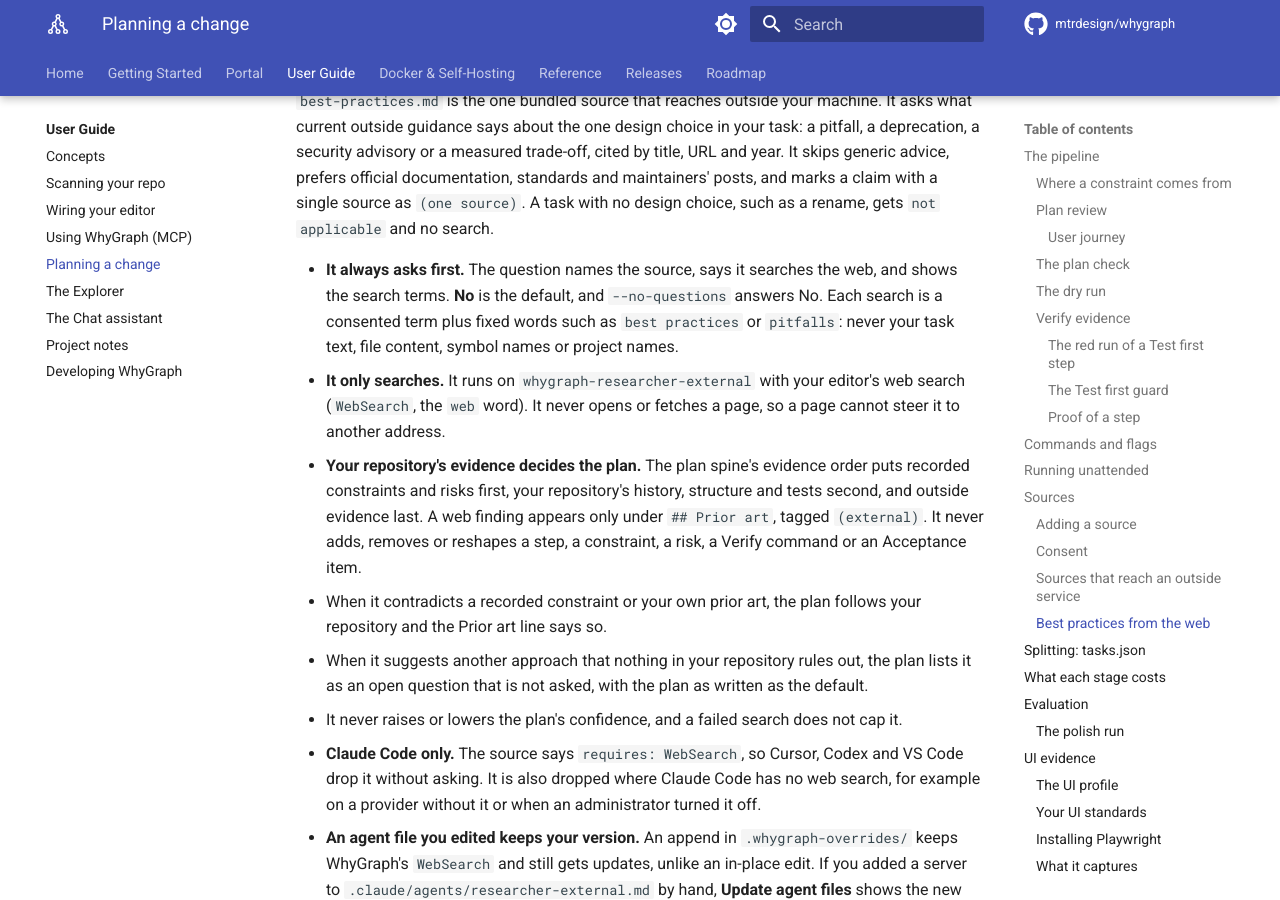
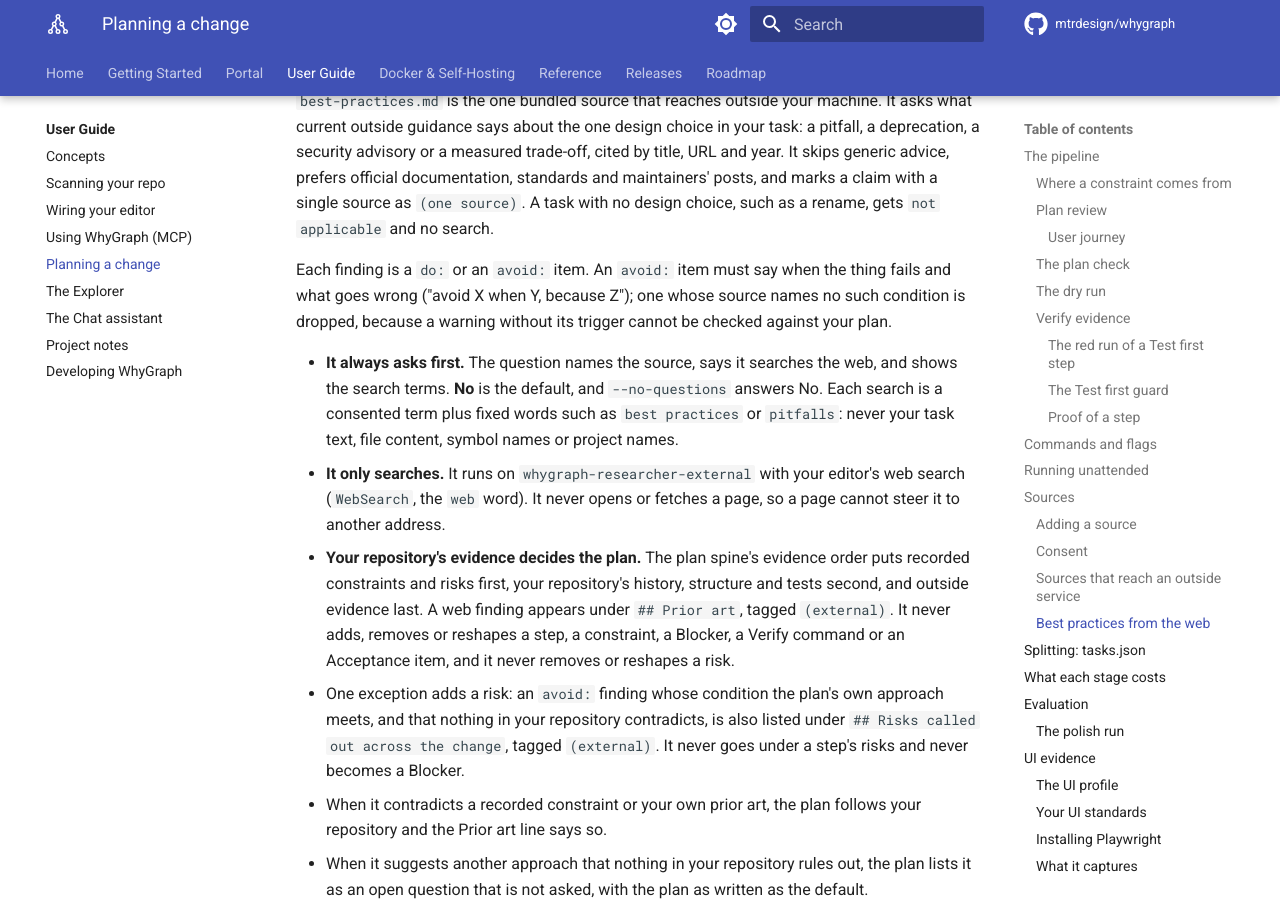
Before and after one commit to mtrdesign/whygraph, an MkDocs documentation site: the page built from docs/guide/planning.md, in a window 1280 px wide and 900 px high, scrolled down 20194 px. Built offline with MkDocs 1.6.1 and Material for MkDocs 9.7.7, drawn with Linux system fonts in a browser that asks for light colours; comment, search, counter and statistics services are not loaded.

Commit message:
Let an outside pitfall the plan walks into reach the risks (#120)
The best-practices source reports each finding as do: or avoid:, and an
avoid: item must name the condition under which it fails. When the plan's
own approach meets that condition and no recorded constraint or prior art
contradicts it, the synthesizer also lists it under Risks called out
across the change, tagged (external). It still never changes a step,
never goes under a step's Risks and never makes a Blocker.

Mirrored in all four agent trees; the spine's evidence order, the
planning guide and the unreleased notes say so.

```diff
--- a/docs/guide/planning.md
+++ b/docs/guide/planning.md
@@ -677,6 +677,10 @@ advisory or a measured trade-off, cited by title, URL and year. It skips generic
 official documentation, standards and maintainers' posts, and marks a claim with a single source as
 `(one source)`. A task with no design choice, such as a rename, gets `not applicable` and no search.
 
+Each finding is a `do:` or an `avoid:` item. An `avoid:` item must say when the thing fails and what
+goes wrong ("avoid X when Y, because Z"); one whose source names no such condition is dropped, because
+a warning without its trigger cannot be checked against your plan.
+
 - **It always asks first.** The question names the source, says it searches the web, and shows the
   search terms. **No** is the default, and `--no-questions` answers No. Each search is a consented term
   plus fixed words such as `best practices` or `pitfalls`: never your task text, file content, symbol
@@ -686,8 +690,13 @@ official documentation, standards and maintainers' posts, and marks a claim with
   address.
 - **Your repository's evidence decides the plan.** The plan spine's evidence order puts recorded
   constraints and risks first, your repository's history, structure and tests second, and outside
-  evidence last. A web finding appears only under `## Prior art`, tagged `(external)`. It never adds,
-  removes or reshapes a step, a constraint, a risk, a Verify command or an Acceptance item.
+  evidence last. A web finding appears under `## Prior art`, tagged `(external)`. It never adds,
+  removes or reshapes a step, a constraint, a Blocker, a Verify command or an Acceptance item, and it
+  never removes or reshapes a risk.
+  - One exception adds a risk: an `avoid:` finding whose condition the plan's own approach meets, and
+    that nothing in your repository contradicts, is also listed under
+    `## Risks called out across the change`, tagged `(external)`. It never goes under a step's
+    risks and never becomes a Blocker.
   - When it contradicts a recorded constraint or your own prior art, the plan follows your repository
     and the Prior art line says so.
   - When it suggests another approach that nothing in your repository rules out, the plan lists it as
```
Also changed, not shown: docs/releases/unreleased.md (+6 -0 lines), src/whygraph/assets/claude-code/agents/planner.md (+1 -1 lines), src/whygraph/assets/claude-code/agents/synthesizer.md (+2 -2 lines), src/whygraph/assets/claude-code/skills/whygraph-plan/plan-spine.md (+4 -2 lines), src/whygraph/assets/claude-code/skills/whygraph-plan/sources/best-practices.md (+1 -1 lines), src/whygraph/assets/codex/.codex/whygraph/plan-spine.md (+4 -2 lines), src/whygraph/assets/codex/.codex/whygraph/sources/best-practices.md (+1 -1 lines), src/whygraph/assets/cursor/agents/planner.md (+1 -1 lines), src/whygraph/assets/cursor/agents/synthesizer.md (+2 -2 lines), src/whygraph/assets/cursor/skills/whygraph-plan/plan-spine.md (+4 -2 lines), src/whygraph/assets/cursor/skills/whygraph-plan/sources/best-practices.md (+1 -1 lines), src/whygraph/assets/vscode/agents/planner.agent.md (+1 -1 lines), src/whygraph/assets/vscode/agents/synthesizer.agent.md (+2 -2 lines), src/whygraph/assets/vscode/whygraph/plan-spine.md (+4 -2 lines), 3 more files, 1 other file.
